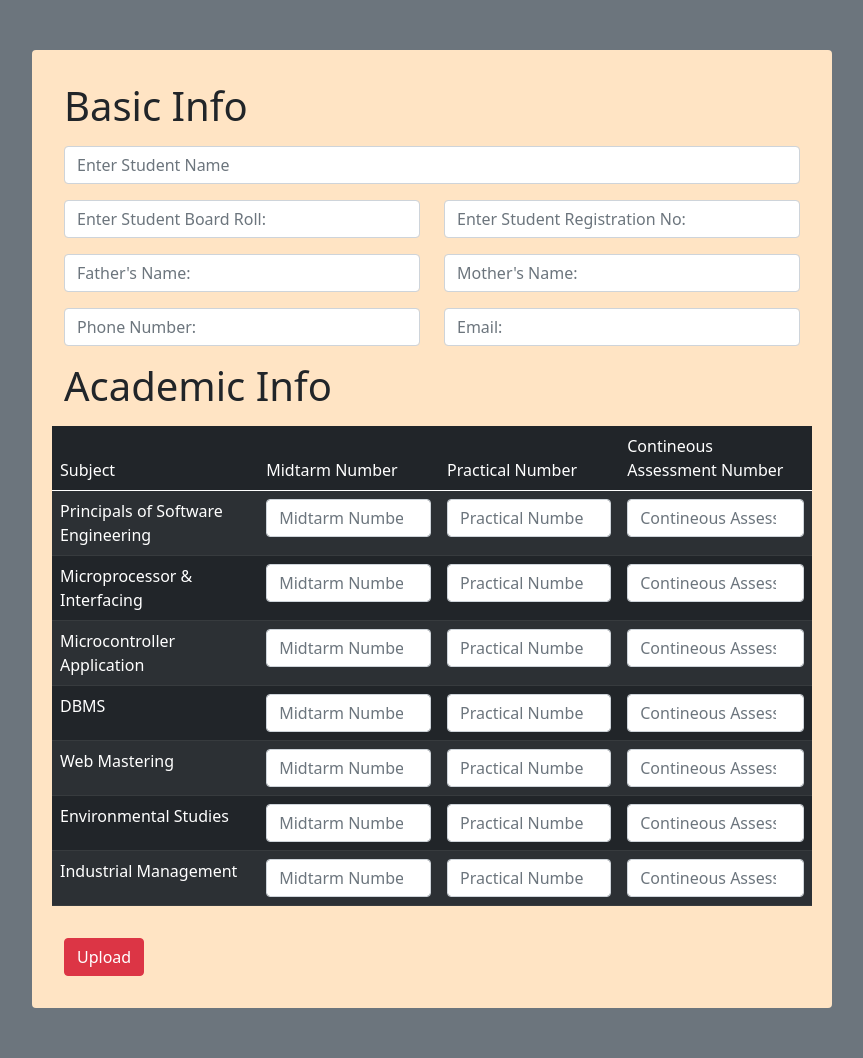
After one commit to rameem2003/student_result_managment_system_php, a PHP site: page /view_result_admin.php in a window 1280 px wide. The commit adds this page. Shown: the whole page, without its empty margins (208-1071 px from the left). Run offline with PHP 8.4, Linux system fonts and the light colour scheme.

Commit message:
update page added

```diff
--- /dev/null
+++ b/css/view_result.css
@@ -0,0 +1,12 @@
+*{
+    margin: 0;
+    padding: 0;
+    box-sizing: border-box;
+}
+
+
+.form_page{
+    width: 800px;
+    margin: 50px auto;
+    background-color: bisque;
+}
--- /dev/null
+++ b/view_result_admin.php
@@ -0,0 +1,125 @@
+<!DOCTYPE html>
+<html lang="en">
+<head>
+    <meta charset="UTF-8">
+    <meta http-equiv="X-UA-Compatible" content="IE=edge">
+    <meta name="viewport" content="width=device-width, initial-scale=1.0">
+    <title>Name</title>
+
+    <!-- bootstrap CSS -->
+    <link href="https://cdn.jsdelivr.net/npm/bootstrap@5.0.2/dist/css/bootstrap.min.css" rel="stylesheet" integrity="sha384-EVSTQN3/azprG1Anm3QDgpJLIm9Nao0Yz1ztcQTwFspd3yD65VohhpuuCOmLASjC" crossorigin="anonymous">
+
+    <!-- local css -->
+    <link rel="stylesheet" href="./css/view_result.css">
+</head>
+<body class="bg-secondary">
+    <div class="form_page p-3 rounded">
+        <form class="rounded p-3" action="" method="POST">
+            <h1>Basic Info</h1>
+            <div class="row my-3">
+                <div class="col">
+                    <input type="text" class="form-control" name="student_name" placeholder="Enter Student Name">
+                </div>
+            </div>
+            <div class="row my-3">
+                <div class="col">
+                    <input type="text" class="form-control" name="board_roll" placeholder="Enter Student Board Roll:">
+                </div>
+                    <div class="col">
+                    <input type="text" class="form-control" name="regi_number" placeholder="Enter Student Registration No:">
+                </div>
+            </div>
+
+            <div class="row my-3">
+                <div class="col">
+                    <input type="text" class="form-control" name="f_name" placeholder="Father's Name: ">
+                </div>
+                <div class="col">
+                    <input type="text" class="form-control" name="m_name" placeholder="Mother's Name: ">
+                </div>
+            </div>
+
+            <div class="row my-3">
+                <div class="col">
+                    <input type="text" class="form-control" name="phone" placeholder="Phone Number: ">
+                </div>
+                <div class="col">
+                    <input type="email" class="form-control" name="email" placeholder="Email: ">
+                </div>
+            </div>
+
+            <h1>Academic Info</h1>
+
+            <div class="row my-3">
+                <table class="table table-striped table-hover table-dark">
+                        <thead>
+                            <tr>
+                                <td>Subject</td>
+                                <td>Midtarm Number</td>
+                                <td>Practical Number</td>
+                                <td>Contineous Assessment Number</td>
+                            </tr>
+                        </thead>
+                        <tbody>
+                            <tr>
+                                <td>Principals of Software Engineering</td>
+                                <td><input type="number" name="pse_mn" class="form-control" placeholder="Midtarm Number: "></td>
+                                <td><input type="number" name="pse_pn" class="form-control" placeholder="Practical Number "></td>
+                                <td><input type="number" name="pse_cn" class="form-control" placeholder="Contineous Assessment Number "></td>
+                            </tr>
+
+                            <tr>
+                                <td>Microprocessor & Interfacing</td>
+                                <td><input type="number" name="mi_mn" class="form-control" placeholder="Midtarm Number: "></td>
+                                <td><input type="number" name="mi_pn" class="form-control" placeholder="Practical Number "></td>
+                                <td><input type="number" name="mi_cn" class="form-control" placeholder="Contineous Assessment Number "></td>
+                            </tr>
+
+                            <tr>
+                                <td>Microcontroller Application</td>
+                                <td><input type="number" name="ma_mn" class="form-control" placeholder="Midtarm Number: "></td>
+                                <td><input type="number" name="ma_pn" class="form-control" placeholder="Practical Number "></td>
+                                <td><input type="number" name="ma_cn" class="form-control" placeholder="Contineous Assessment Number "></td>
+                            </tr>
+
+                            <tr>
+                                <td>DBMS</td>
+                                <td><input type="number" name="db_mn" class="form-control" placeholder="Midtarm Number: "></td>
+                                <td><input type="number" name="db_pn" class="form-control" placeholder="Practical Number "></td>
+                                <td><input type="number" name="db_cn" class="form-control" placeholder="Contineous Assessment Number "></td>
+                            </tr>
+
+                            <tr>
+                                <td>Web Mastering</td>
+                                <td><input type="number" name="wm_mn" class="form-control" placeholder="Midtarm Number: "></td>
+                                <td><input type="number" name="wm_pn" class="form-control" placeholder="Practical Number "></td>
+                                <td><input type="number" name="wm_cn" class="form-control" placeholder="Contineous Assessment Number "></td>
+                            </tr>
+
+                            <tr>
+                                <td>Environmental Studies</td>
+                                <td><input type="number" name="es_mn" class="form-control" placeholder="Midtarm Number: "></td>
+                                <td><input type="number" name="es_pn" class="form-control" placeholder="Practical Number "></td>
+                                <td><input type="number" name="es_cn" class="form-control" placeholder="Contineous Assessment Number "></td>
+                            </tr>
+
+
+                            <tr>
+                                <td>Industrial Management</td>
+                                <td><input type="number" name="im_mn" class="form-control" placeholder="Midtarm Number: "></td>
+                                <td><input type="number" name="im_pn" class="form-control" placeholder="Practical Number "></td>
+                                <td><input type="number" name="im_cn" class="form-control" placeholder="Contineous Assessment Number "></td>
+                            </tr>
+                        </tbody>
+                </table>
+            </div>
+            <input class="btn btn-danger" name="upload" type="submit" value="Upload">
+        </form>
+    </div>
+
+    <!-- boostrap JS -->
+    <script src="https://cdn.jsdelivr.net/npm/bootstrap@5.0.2/dist/js/bootstrap.bundle.min.js" integrity="sha384-MrcW6ZMFYlzcLA8Nl+NtUVF0sA7MsXsP1UyJoMp4YLEuNSfAP+JcXn/tWtIaxVXM" crossorigin="anonymous"></script>
+    <script src="https://cdn.jsdelivr.net/npm/@popperjs/core@2.9.2/dist/umd/popper.min.js" integrity="sha384-IQsoLXl5PILFhosVNubq5LC7Qb9DXgDA9i+tQ8Zj3iwWAwPtgFTxbJ8NT4GN1R8p" crossorigin="anonymous"></script>
+    <script src="https://cdn.jsdelivr.net/npm/bootstrap@5.0.2/dist/js/bootstrap.min.js" integrity="sha384-cVKIPhGWiC2Al4u+LWgxfKTRIcfu0JTxR+EQDz/bgldoEyl4H0zUF0QKbrJ0EcQF" crossorigin="anonymous"></script>
+</body>
+</html>
```
Also changed, not shown: css/dashbboard.css (+13 -1 lines), dashboard.php (+21 -5 lines).
